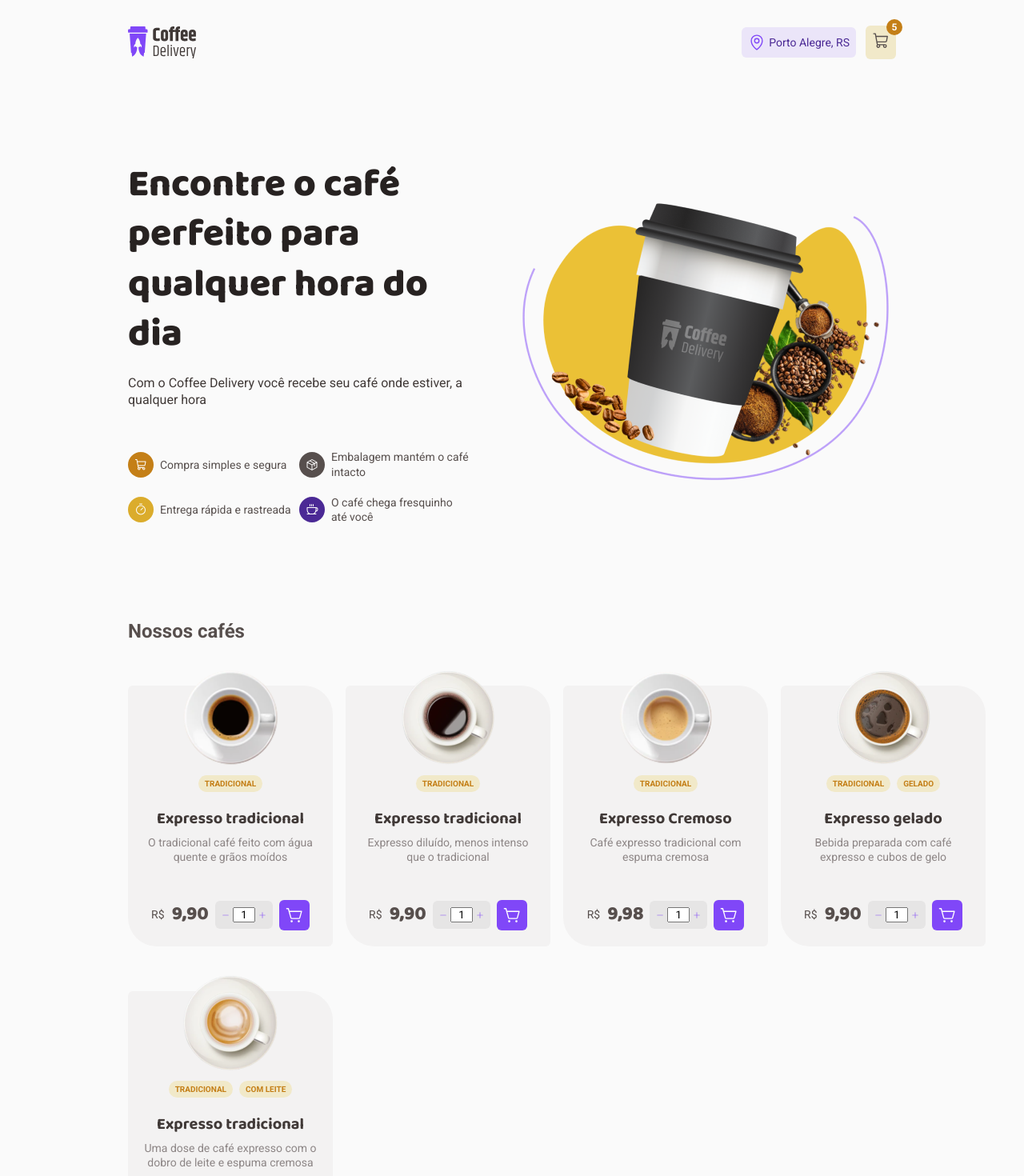
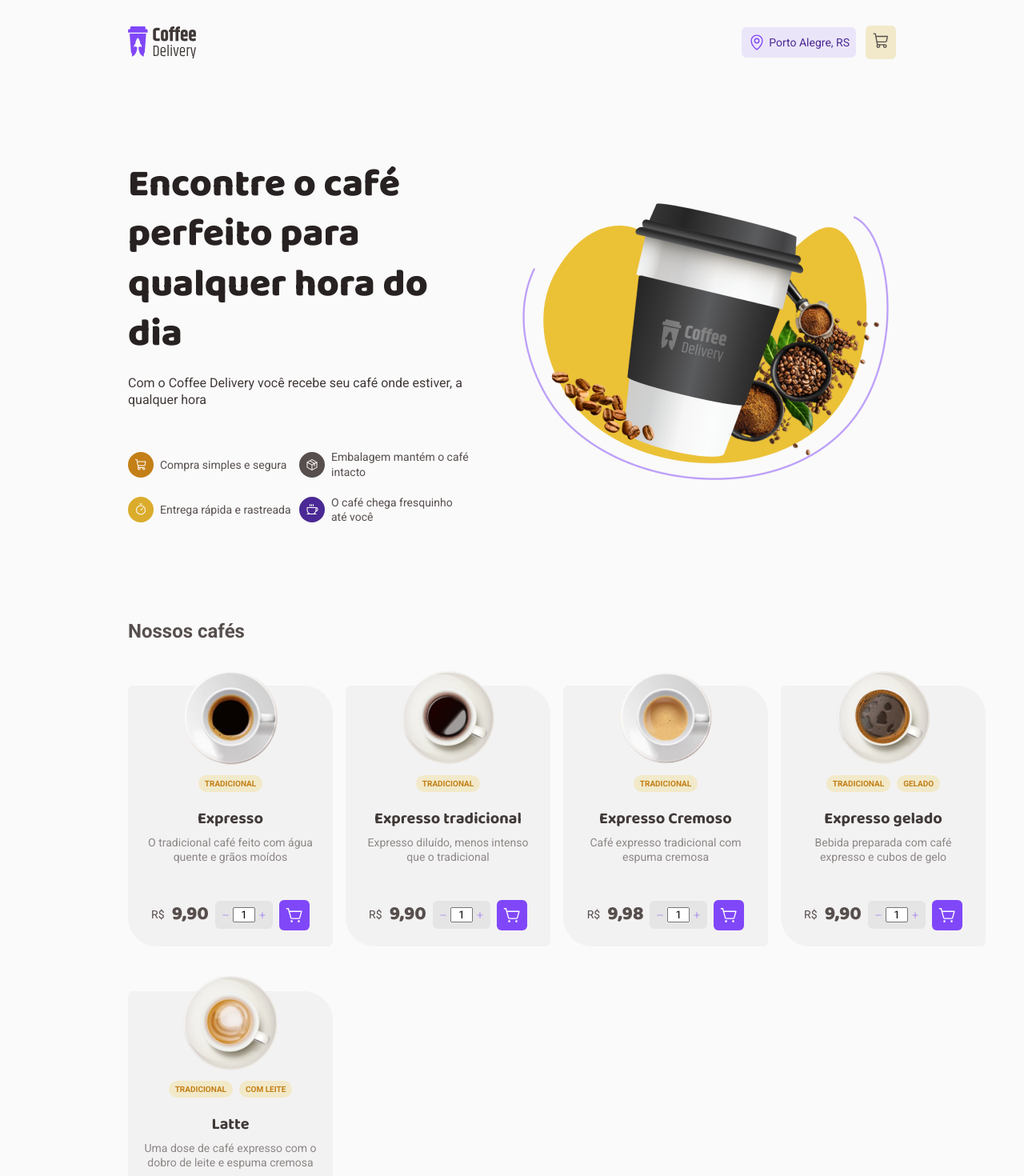
Before and after one commit to arielcBR/coffee-delivery, a React (Vite) app: page / in a window 1280 px wide. Shown: the top 1470 px of the page at 80% size. Built offline with nearby package versions, Linux system fonts and the light colour scheme.

Commit message:
added functionality in the cart button, indicating the amount of products selected

```diff
--- a/src/components/Header/index.tsx
+++ b/src/components/Header/index.tsx
@@ -1,9 +1,14 @@
+import { useContext } from 'react'
 import { HeaderContainer, Location, CartContainer } from './styles'
 import { MapPin, ShoppingCart } from '@phosphor-icons/react'
 
 import logo from '../../assets/images/Logo.svg'
 
+import { CartContext } from '../../contexts/CartProvider'
+
 export function Header() {
+  const { cart } = useContext(CartContext)
+
   return (
     <HeaderContainer>
       <nav>
@@ -20,7 +25,7 @@ export function Header() {
 
           <CartContainer>
             <ShoppingCart size={22} />
-            <span>5</span>
+            {!cart.length ? null : <span>{cart.length}</span>}
           </CartContainer>
         </div>
       </nav>
--- a/src/components/Product/index.tsx
+++ b/src/components/Product/index.tsx
@@ -1,4 +1,4 @@
-import { useContext } from 'react'
+import { useContext, useState } from 'react'
 import { v4 as uuidv4 } from 'uuid'
 import {
   ProductContainer,
@@ -13,7 +13,7 @@ import {
 import { ShoppingCartSimple } from '@phosphor-icons/react'
 import { QuantityInput } from '../QuantityInput'
 
-import { CartContext } from '../../contexts/CartProvider'
+import { CartContext, ProductInterface } from '../../contexts/CartProvider'
 
 interface productProps {
   picture: string
@@ -31,6 +31,7 @@ export function Product({
   price,
 }: productProps) {
   const { cart, setCart } = useContext(CartContext)
+  const [quantity, setQuantity] = useState('1')
 
   const formattedPrice = (price: number) => {
     let formattedString = price.toLocaleString('pt-BR', {
@@ -42,7 +43,17 @@ export function Product({
   }
 
   function handleAddProductInCart() {
-    setCart((state) => [])
+    const newCartItem: ProductInterface = {
+      name: title,
+      price,
+      quantity,
+    }
+
+    setCart((state) => [...state, newCartItem])
+  }
+
+  function handleQuantityChange(newQuantity: string) {
+    setQuantity(newQuantity)
   }
 
   return (
@@ -64,7 +75,7 @@ export function Product({
           <ProductPrice>{formattedPrice(price)}</ProductPrice>
         </WrapperProductPrice>
 
-        <QuantityInput />
+        <QuantityInput onQuantityChange={handleQuantityChange} />
 
         <WrapperCartButton onClick={handleAddProductInCart}>
           <ShoppingCartSimple size={22} />
--- a/src/components/QuantityInput/index.tsx
+++ b/src/components/QuantityInput/index.tsx
@@ -1,8 +1,12 @@
 import { Minus, Plus } from '@phosphor-icons/react'
 import { ProductQuantity } from './styles'
-import { useState } from 'react'
+import { useEffect, useState } from 'react'
 
-export function QuantityInput() {
+interface QuantityInputProps {
+  onQuantityChange: (quantity: string) => void
+}
+
+export function QuantityInput({ onQuantityChange }: QuantityInputProps) {
   const [inputManualValue, setInputManualValue] = useState('1')
 
   function handleDecrement() {
@@ -18,8 +22,13 @@ export function QuantityInput() {
   }
 
   function handleOnChange(event: React.ChangeEvent<HTMLInputElement>) {
-    setInputManualValue(event.target.value)
+    const newQuantity = event.target.value
+    setInputManualValue(newQuantity)
   }
+
+  useEffect(() => {
+    onQuantityChange(inputManualValue)
+  }, [inputManualValue, onQuantityChange])
 
   return (
     <ProductQuantity>
--- a/src/contexts/CartProvider.tsx
+++ b/src/contexts/CartProvider.tsx
@@ -6,16 +6,17 @@ import {
   SetStateAction,
 } from 'react'
 
-interface Product {
-  id: number
+export interface ProductInterface {
   name: string
   price: number
-  quantity: number
+  quantity: string
 }
 
 interface CartContextValue {
-  cart: Product[]
-  setCart: Dispatch<SetStateAction<Product[]>> // Tipo para setCart
+  cart: ProductInterface[]
+  setCart: Dispatch<SetStateAction<ProductInterface[]>>
+  quantityItem: number
+  setQuantityItem: Dispatch<SetStateAction<number>>
 }
 
 interface CartContextProps {
@@ -24,15 +25,20 @@ interface CartContextProps {
 
 export const CartContext = createContext<CartContextValue>({
   cart: [],
-  setCart: () => {}, // Definindo um valor padrão para evitar erros de tipo
+  setCart: () => {},
+  quantityItem: 0,
+  setQuantityItem: () => {},
 })
 
 export function CartProvider({ children }: CartContextProps) {
-  const [cart, setCart] = useState<Product[]>([])
+  const [cart, setCart] = useState<ProductInterface[]>([])
+  const [quantityItem, setQuantityItem] = useState<number>(0)
 
   const contextValue: CartContextValue = {
     cart,
     setCart,
+    quantityItem,
+    setQuantityItem,
   }
 
   return (
--- a/src/layouts/DefaultLayout/index.tsx
+++ b/src/layouts/DefaultLayout/index.tsx
@@ -2,11 +2,15 @@ import { Outlet } from 'react-router-dom'
 import { Header } from '../../components/Header'
 import { LayoutContainer } from './styles'
 
+import { CartProvider } from '../../contexts/CartProvider'
+
 export function DefaultLayout() {
   return (
-    <LayoutContainer>
-      <Header />
-      <Outlet />
-    </LayoutContainer>
+    <CartProvider>
+      <LayoutContainer>
+        <Header />
+        <Outlet />
+      </LayoutContainer>
+    </CartProvider>
   )
 }
--- a/src/pages/Home/index.tsx
+++ b/src/pages/Home/index.tsx
@@ -16,15 +16,8 @@ import creamyExpressCoffee from '../../assets/images/creamy_expresso.png'
 import coldExpressCoffee from '../../assets/images/cold_expresso.png'
 import latteCoffee from '../../assets/images/latte.png'
 
-import { CartContext, CartProvider } from '../../contexts/CartProvider'
-import { useContext } from 'react'
-
 export function Home() {
-  const { cart, setCart } = useContext(CartContext)
-  console.log(cart)
-
   return (
-    <CartProvider>
     <HomeContainer>
       <section>
         <div>
@@ -73,7 +66,7 @@ export function Home() {
       <ProductsContainer>
         <Product
           picture={traditionalExpressCoffee}
-            title="Expresso tradicional"
+          title="Expresso"
           tags={['tradicional']}
           description="O tradicional café feito com água quente e grãos moídos"
           price={9.9}
@@ -105,13 +98,12 @@ export function Home() {
 
         <Product
           picture={latteCoffee}
-            title="Expresso tradicional"
+          title="Latte"
           tags={['tradicional', 'com leite']}
           description="Uma dose de café expresso com o dobro de leite e espuma cremosa"
           price={9.89}
         />
       </ProductsContainer>
     </HomeContainer>
-    </CartProvider>
   )
 }
```
Lines whose indentation alone changed are shown as unchanged.
